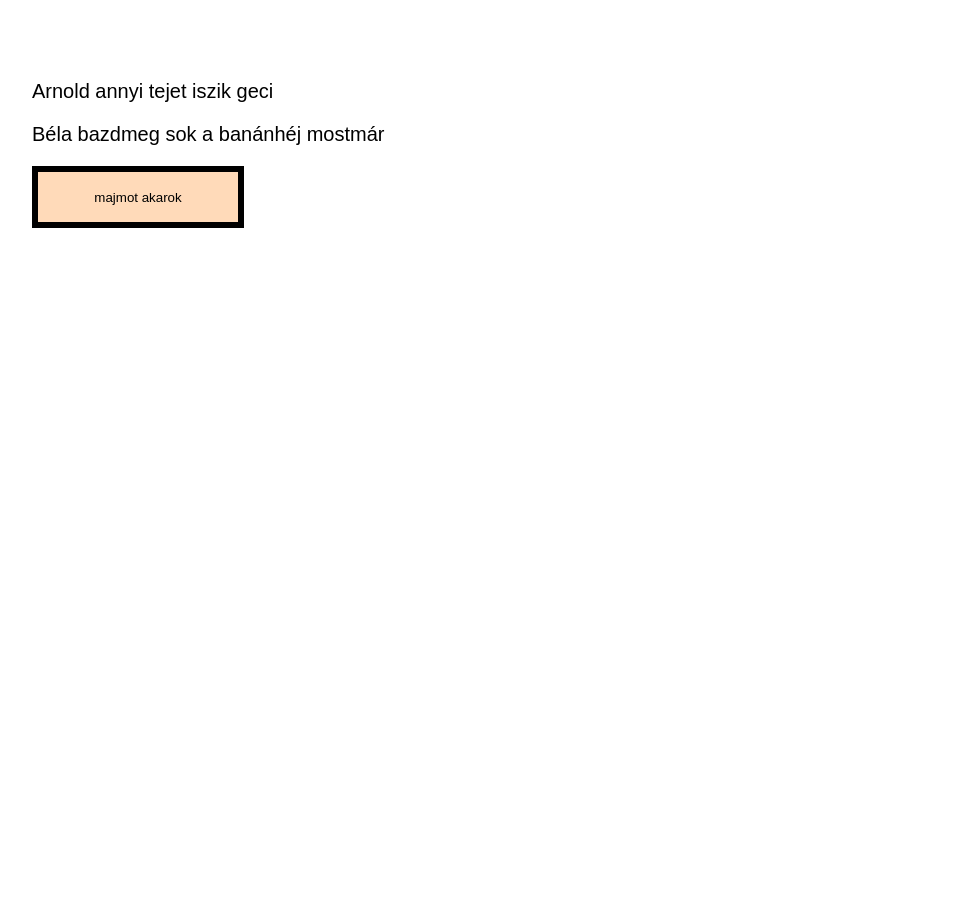
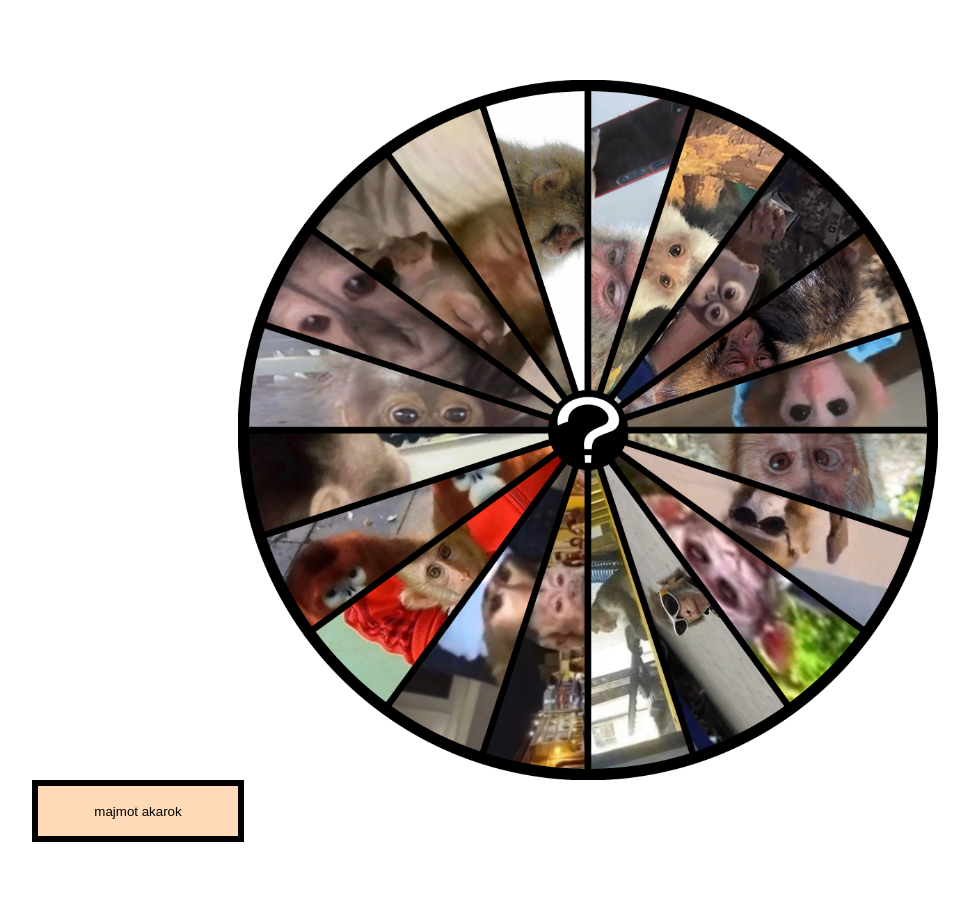
Before and after one commit to csabszerko/webterv, a PHP site: page /wheel.html in a window 1280 px wide. Shown: the part 80-1002 px from the top of the page, without its empty margins (48-1017 px from the left). Before the commit the page ends 308 px from the top, so only its background shows below. Run offline with PHP 8.4, Linux system fonts and the light colour scheme.

Commit message:
kerek n shit

```diff
--- a/monki/styles.css
+++ b/monki/styles.css
@@ -119,6 +119,19 @@ main {
 
 }
 
+
+@keyframes fadeIn
+{
+    0%
+    {
+        opacity: 0;
+    }
+    100% {
+        opacity: 1;
+    }
+
+}
+
 .monkeyList li {
     display: flex;
     align-items: center;
@@ -163,6 +176,7 @@ main {
 
 main {
     margin: 160px 80px 80px 80px;
+    animation: fadeIn .3s ease-in-out forwards;
 }
 
 main p {
@@ -198,6 +212,8 @@ main button:hover
     padding: 0;
     float:left;
     margin-right: 15px;
+
+    cursor: url(), grabbing;
 }
 
 #statsTable tr:nth-child(1){
@@ -256,3 +272,10 @@ main button:hover
 /* td:before {
     content:"• ";
 } */
+
+#kerek {
+    height: 700px;
+    display: block;
+    margin-left: auto;
+    margin-right: auto;
+}
--- a/monki/wheel.html
+++ b/monki/wheel.html
@@ -17,8 +17,9 @@
         <a href="stats.html">Statisztikák</a>
     </nav>
     <main>
-        <p>Arnold annyi tejet iszik geci</p>
-        <p>Béla bazdmeg sok a banánhéj mostmár</p>
+        <div>
+            <img src="majmok/majomkerek.png" id="kerek">
+        </div>
         <button class="majomButton">majmot akarok</button>
         <ul class="fakeList"></ul>
     </main>
```
Also changed, not shown: 2 other files.
